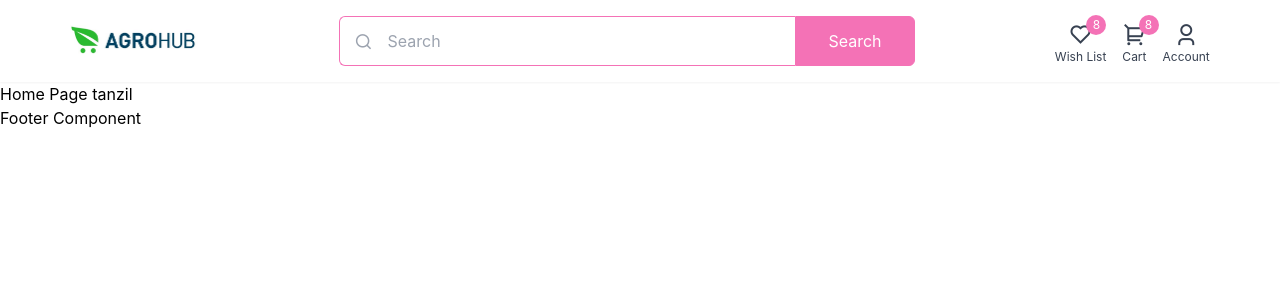
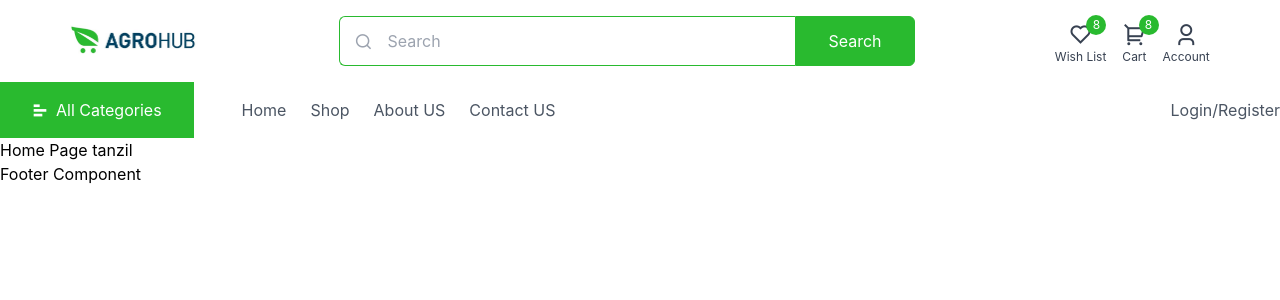
Before and after one commit to tanzilmia/Agrohub-b2b-front-end, a React (Create React App) app: page / in a window 1280 px wide. Shown: the top 300 px of the page. Built offline with nearby package versions, Linux system fonts and the light colour scheme.

Commit message:
Navbar Complete

```diff
--- a/src/sheardComponent/Navbar.js
+++ b/src/sheardComponent/Navbar.js
@@ -5,7 +5,7 @@ import header_logo from "../Assets/Images/header-logo.jpg";
 const Navbar = () => {
   return (
     <div>
-      {/* header section */}
+      {/* header section start*/}
       <header className="py-4 shadow-sm ">
         <div className="container flex items-center justify-around">
           {/* logo  */}
@@ -19,10 +19,10 @@ const Navbar = () => {
             </span>
             <input
               type="text"
-              className="w-full border border-pink-400 border-r-0 pl-12 py-3 pr-3 rounded-l-md focus:outline-none"
+              className="w-full border border-[#29BA2F] border-r-0 pl-12 py-3 pr-3 rounded-l-md focus:outline-none"
               placeholder="Search"
             />
-            <button className="bg-pink-400 border border-pink-400 text-white px-8 rounded-r-md hover:bg-transparent hover:text-pink-400 transition">
+            <button className="bg-[#29BA2F] border border-[#29BA2F] text-white px-8 rounded-r-md hover:bg-transparent hover:text-[#29BA2F] transition">
               Search
             </button>
           </div>
@@ -30,31 +30,31 @@ const Navbar = () => {
           <div className="flex items-center space-x-4">
             <Link
               to={"#"}
-              className="text-center text-gray-700 hover:text-pink-400 transition relative"
+              className="text-center text-gray-700 hover:text-[#29BA2F] transition relative"
             >
               <div className="text-2xl">
                 <i class="ri-heart-line"></i>
               </div>
               <div className="text-xs leading-3">Wish List</div>
-              <span className="absolute right-0 -top-1 w-5 h-5 rounded-full flex items-center justify-center bg-pink-400 text-white text-xs">
+              <span className="absolute right-0 -top-1 w-5 h-5 rounded-full flex items-center justify-center bg-[#29BA2F] text-white text-xs">
                 8
               </span>
             </Link>
             <Link
               to={"#"}
-              className="text-center text-gray-700 hover:text-pink-400 transition relative"
+              className="text-center text-gray-700 hover:text-[#29BA2F] transition relative"
             >
               <div className="text-2xl">
                 <i class="ri-shopping-cart-2-line"></i>
               </div>
               <div className="text-xs leading-3">Cart</div>
-              <span className="absolute -right-3 -top-1 w-5 h-5 rounded-full flex items-center justify-center bg-pink-400 text-white text-xs">
+              <span className="absolute -right-3 -top-1 w-5 h-5 rounded-full flex items-center justify-center bg-[#29BA2F] text-white text-xs">
                 8
               </span>
             </Link>
             <Link
               to={"#"}
-              className="text-center text-gray-700 hover:text-pink-400 transition relative"
+              className="text-center text-gray-700 hover:text-[#29BA2F] transition relative"
             >
               <div className="text-2xl">
                 <i class="ri-user-3-line"></i>
@@ -64,6 +64,91 @@ const Navbar = () => {
           </div>
         </div>
       </header>
+      {/* header section start*/}
+
+      {/* navbar section start */}
+      <div className="bg-white">
+        <div className="container mx-auto flex ">
+          {/* all category start */}
+          <div className="px-8 py-4 bg-[#29BA2F] flex items-center cursor-pointer relative group">
+            <span className="text-white">
+              <i class="ri-bar-chart-horizontal-fill"></i>
+            </span>
+            <span className="capitalize ml-2 text-white ">All Categories</span>
+            <div className="absolute w-full left-0 top-full bg-white shadow-md py-3 divide-y divide-gray-300 divide-dashed opacity-0 group-hover:opacity-100 transition duration-500 invisible group-hover:visible">
+              <Link
+                to={""}
+                className="flex items-center px-6 py-3 hover:bg-gray-100 transition"
+              >
+                <span className="ml-6 text-gray-600 text-sm">Electronics</span>
+              </Link>
+              <Link
+                to={""}
+                className="flex items-center px-6 py-3 hover:bg-gray-100 transition"
+              >
+                <span className="ml-6 text-gray-600 text-sm">TV</span>
+              </Link>
+              <Link
+                to={""}
+                className="flex items-center px-6 py-3 hover:bg-gray-100 transition"
+              >
+                <span className="ml-6 text-gray-600 text-sm">Sports</span>
+              </Link>
+              <Link
+                to={""}
+                className="flex items-center px-6 py-3 hover:bg-gray-100 transition"
+              >
+                <span className="ml-6 text-gray-600 text-sm">Motorbike</span>
+              </Link>
+              <Link
+                to={""}
+                className="flex items-center px-6 py-3 hover:bg-gray-100 transition"
+              >
+                <span className="ml-6 text-gray-600 text-sm">Sofa</span>
+              </Link>
+            </div>
+          </div>
+          {/* all category end */}
+
+          {/* navbar links start*/}
+          <div className="flex items-center justify-between flex-grow pl-12">
+            <div className="flex items-center space-x-6 capitalize">
+              <Link
+                to={"/"}
+                className="text-gray-600 hover:text-black hover:border-b-2 hover:border-b-[#29BA2F] transition"
+              >
+                Home
+              </Link>
+              <Link
+                to={"/"}
+                className="text-gray-600 hover:text-black hover:border-b-2 hover:border-b-[#29BA2F] transition"
+              >
+                Shop
+              </Link>
+              <Link
+                to={"/"}
+                className="text-gray-600 hover:text-black hover:border-b-2 hover:border-b-[#29BA2F] transition"
+              >
+                About US
+              </Link>
+              <Link
+                to={"/"}
+                className="text-gray-600 hover:text-black hover:border-b-2 hover:border-b-[#29BA2F] transition"
+              >
+                Contact US
+              </Link>
+            </div>
+            <Link
+              to={""}
+              className=" text-gray-600 hover:text-black hover:border-b-2 hover:border-b-[#29BA2F] transition"
+            >
+              Login/Register
+            </Link>
+          </div>
+          {/* navbar links end*/}
+        </div>
+      </div>
+      {/* navbar section end */}
     </div>
   );
 };
--- a/tailwind.config.js
+++ b/tailwind.config.js
@@ -1,10 +1,14 @@
 /** @type {import('tailwindcss').Config} */
 module.exports = {
-  content: [
-    "./src/**/*.{js,jsx,ts,tsx}",
-  ],
+  content: ["./src/**/*.{js,jsx,ts,tsx}"],
   theme: {
     extend: {},
   },
+  variants: {
+    extend: {
+      display: ["group-hover"],
+      visibility: ["group-hover"],
+    },
+  },
   plugins: [],
-}
+};
```
